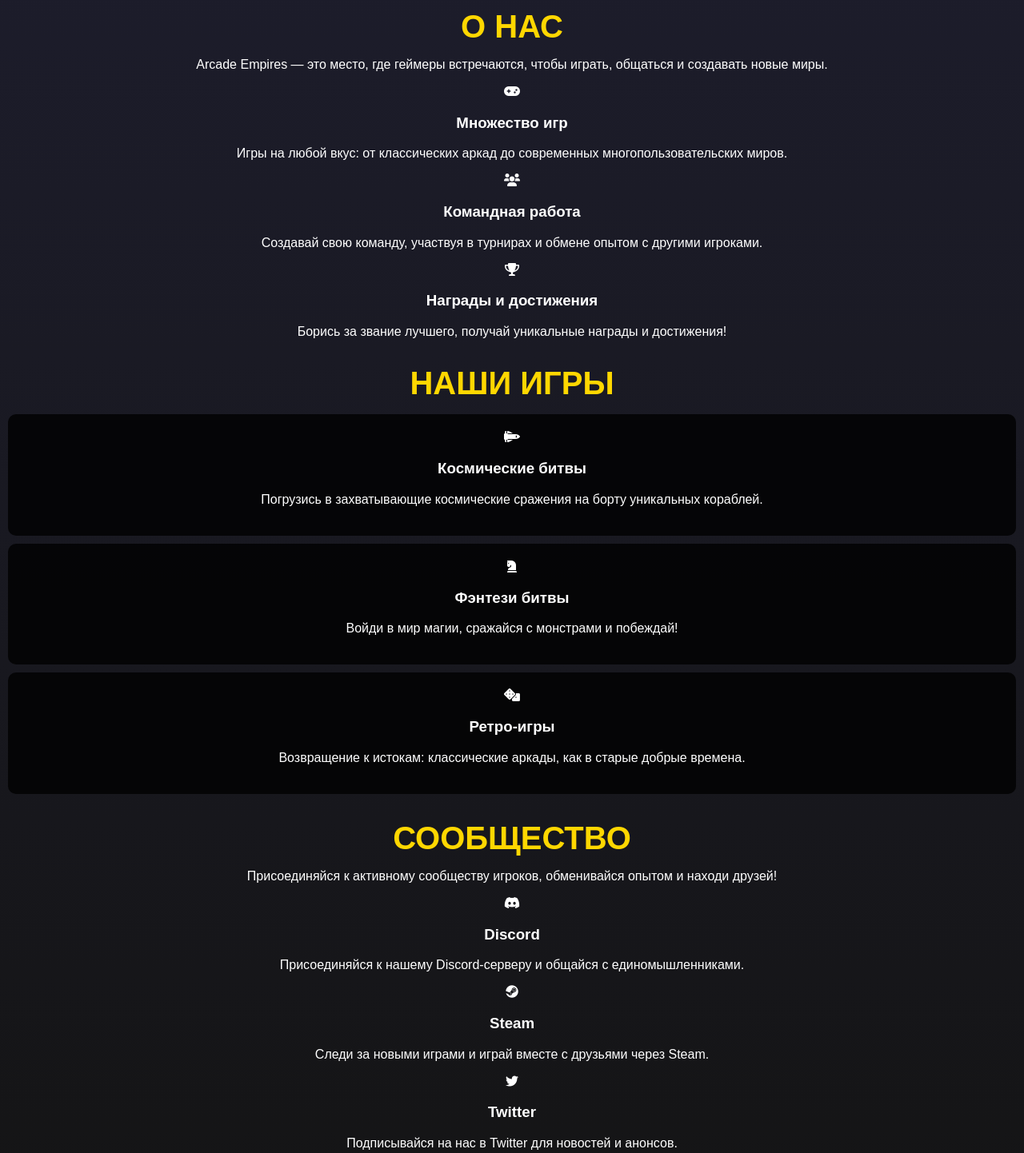
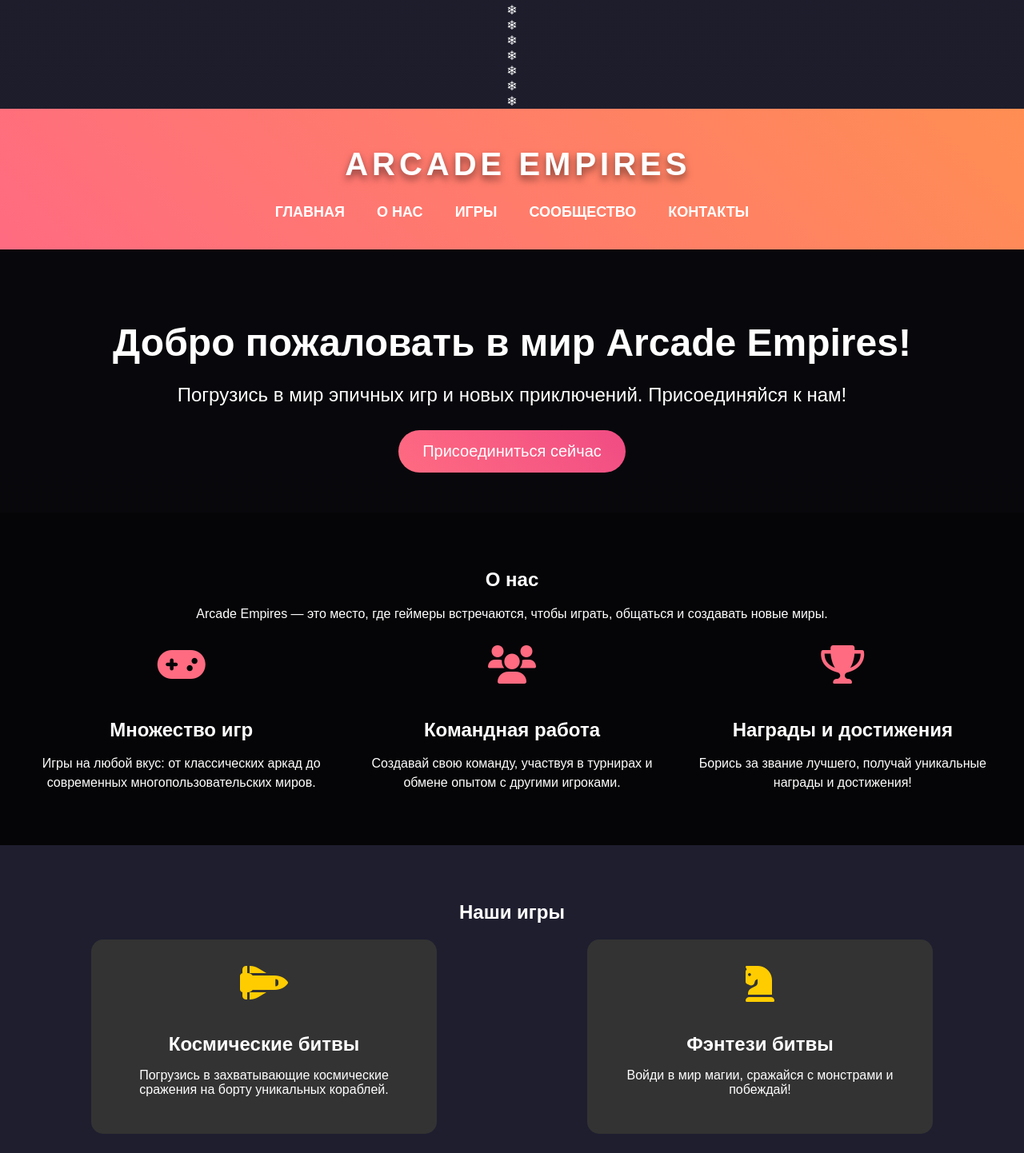
Before and after one commit to Endylanel/Arcade, a plain HTML site: page index.html in a window 1280 px wide. Shown: the part 339-1781 px from the top of the page at 80% size. Drawn offline with Linux system fonts and the light colour scheme; files that its build step writes are made by us from their sources; files whose address does not match are found by name.

Commit message:
Update styles.css

```diff
--- a/styles.css
+++ b/styles.css
@@ -1,4 +1,4 @@
-/* Основные настройки */
+/* Основные стили */
 body {
     background: linear-gradient(to bottom, #1e1e2f, #141414);
     color: white;
@@ -8,51 +8,237 @@ body {
     text-align: center;
 }
 
-/* Снежинки */
-#snowflakes .snowflake {
-    position: fixed;
-    top: -50px;
-    animation: snow 10s linear infinite;
-    font-size: 20px;
-    opacity: 0.8;
+/* Шапка */
+.header {
+    background: linear-gradient(45deg, #ff6b81, #ff8e53);
+    padding: 20px;
 }
 
-/* Заголовки */
-.section-title {
+.header .logo {
     font-size: 2.5rem;
-    margin-bottom: 1rem;
     text-transform: uppercase;
-    color: #ffd700;
+    color: white;
+    letter-spacing: 5px;
+    text-shadow: 0px 5px 10px rgba(0, 0, 0, 0.5);
 }
 
-/* Кнопки */
+nav {
+    margin-top: 10px;
+}
+
+nav ul {
+    list-style: none;
+    padding: 0;
+    display: flex;
+    justify-content: center;
+}
+
+nav ul li {
+    margin: 0 20px;
+}
+
+nav ul li a {
+    text-decoration: none;
+    font-size: 18px;
+    color: white;
+    text-transform: uppercase;
+    font-weight: bold;
+    transition: color 0.3s;
+}
+
+nav ul li a:hover {
+    color: #ffcc00;
+}
+
+/* Главная секция */
+.hero {
+    background: rgba(0, 0, 0, 0.7);
+    padding: 50px 20px;
+}
+
+.hero-title {
+    font-size: 3rem;
+    margin-bottom: 20px;
+    animation: fadeIn 2s ease-in-out;
+}
+
+.hero-description {
+    font-size: 1.5rem;
+    margin-bottom: 30px;
+}
+
 .hero-button {
     background: linear-gradient(45deg, #ff6b81, #f04c84);
     border: none;
+    padding: 15px 30px;
+    font-size: 20px;
     border-radius: 30px;
     color: white;
-    padding: 15px 30px;
-    text-transform: uppercase;
-    font-weight: bold;
     cursor: pointer;
-    transition: 0.3s;
+    transition: background 0.3s ease, transform 0.3s ease;
 }
 
 .hero-button:hover {
     background: linear-gradient(45deg, #ffcc00, #f04c84);
-    box-shadow: 0 0 10px rgba(255, 255, 255, 0.7);
+    transform: scale(1.1);
 }
 
-/* Список игр */
+/* О нас */
+.about {
+    background: rgba(0, 0, 0, 0.8);
+    padding: 50px 20px;
+}
+
+.features {
+    display: flex;
+    justify-content: space-around;
+    margin-top: 30px;
+}
+
+.feature {
+    width: 30%;
+}
+
+.feature i {
+    font-size: 3rem;
+    margin-bottom: 20px;
+    color: #ff6b81;
+}
+
+.feature h3 {
+    font-size: 1.5rem;
+    margin-bottom: 10px;
+}
+
+.feature p {
+    font-size: 1rem;
+    line-height: 1.5;
+}
+
+/* Игры */
+.games {
+    background: #1e1e2f;
+    padding: 50px 20px;
+}
+
+.game-cards {
+    display: flex;
+    justify-content: space-around;
+    flex-wrap: wrap;
+}
+
 .game-card {
-    background: rgba(0, 0, 0, 0.8);
-    border-radius: 10px;
-    padding: 20px;
-    margin: 10px;
-    transition: transform 0.3s;
+    background: #333;
+    padding: 30px;
+    border-radius: 15px;
+    width: 30%;
+    margin-bottom: 30px;
+    transition: transform 0.3s ease, box-shadow 0.3s ease;
 }
 
 .game-card:hover {
     transform: scale(1.05);
-    box-shadow: 0 0 15px rgba(255, 255, 255, 0.5);
+    box-shadow: 0 0 20px rgba(0, 0, 0, 0.8);
 }
+
+.game-card i {
+    font-size: 3rem;
+    color: #ffcc00;
+    margin-bottom: 15px;
+}
+
+.game-card h3 {
+    font-size: 1.5rem;
+    margin-bottom: 10px;
+}
+
+.game-card p {
+    font-size: 1rem;
+}
+
+/* Сообщество */
+.community {
+    background: #141414;
+    padding: 50px 20px;
+}
+
+.community-cards {
+    display: flex;
+    justify-content: space-around;
+    flex-wrap: wrap;
+}
+
+.community-card {
+    background: #333;
+    padding: 30px;
+    border-radius: 15px;
+    width: 30%;
+    margin-bottom: 30px;
+    transition: transform 0.3s ease, box-shadow 0.3s ease;
+}
+
+.community-card:hover {
+    transform: scale(1.05);
+    box-shadow: 0 0 20px rgba(0, 0, 0, 0.8);
+}
+
+.community-card i {
+    font-size: 3rem;
+    color: #ff6b81;
+    margin-bottom: 15px;
+}
+
+.community-card h3 {
+    font-size: 1.5rem;
+    margin-bottom: 10px;
+}
+
+.community-card p {
+    font-size: 1rem;
+}
+
+/* Контакты */
+.footer {
+    background: #1e1e2f;
+    padding: 50px 20px;
+}
+
+.footer a {
+    color: #ff6b81;
+    text-decoration: none;
+}
+
+.footer .social-icons {
+    margin-top: 20px;
+}
+
+.footer .social-icons a {
+    color: white;
+    font-size: 2rem;
+    margin: 0 15px;
+    transition: color 0.3s ease;
+}
+
+.footer .social-icons a:hover {
+    color: #ffcc00;
+}
+
+/* Кнопка "Наверх" */
+#scrollToTop {
+    position: fixed;
+    bottom: 20px;
+    right: 20px;
+    background-color: #ff6b81;
+    border: none;
+    padding: 15px;
+    border-radius: 50%;
+    font-size: 2rem;
+    color: white;
+    cursor: pointer;
+    display: none;
+    box-shadow: 0 0 10px rgba(0, 0, 0, 0.5);
+}
+
+#scrollToTop:hover {
+    background-color: #ffcc00;
+}
```
